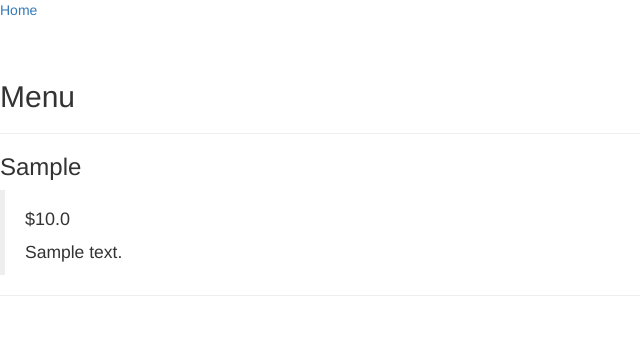
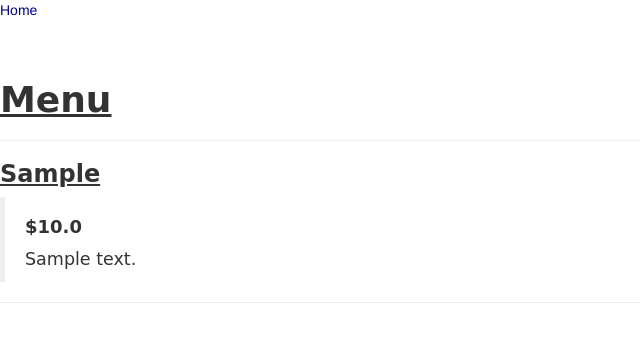
Before and after one commit to cjredmond/mighty_restaurant, a Django app: page /food/list/ in a window 1280 px wide. Shown: the top 342 px of the page, without its empty margins (0-640 px from the left). Run offline with Django 3.2, Linux system fonts and the light colour scheme; tables that the repository leaves empty hold one stand-in row (values such as "Sample post"); some libraries are stand-ins or nearby versions.

```diff
--- a/templates/base.html
+++ b/templates/base.html
@@ -4,14 +4,23 @@
   <head>
     <meta charset="utf-8">
     <title>Menu</title>
-    <link rel="stylesheet" href="{% static 'css/bootstrap.css' %}" media="screen" title="no title">
-    <link rel="stylesheet" type="text/css" href="{% static 'css/base.css' %}" />
+     <link rel="stylesheet" href="{% static 'css/bootstrap.css' %}" media="screen" title="no title">
+     <link rel="stylesheet" type="text/css" href="{% static 'css/base.css' %}" />
     <style media="screen">
       .btn {
         height:150px;
         width:150px;
         align-items: center;
         justify-content: center;
+      }
+      .text_menu {
+        text-decoration: underline;
+      }
+      .menu {
+        font-family: cursive;
+      }
+      a {
+        color: navy;
       }
 
     </style>
--- a/templates/utility/food_list.html
+++ b/templates/utility/food_list.html
@@ -9,21 +9,20 @@
         {% csrf_token %}
         <input type="text" name="food" value="" placeholder="Food">
         <input type="text" name="description" value="" placeholder="Description">
-        <input type="number" step="any" name="price" value="" placeholder="Price">
+        <input type="number" step=".01" name="price" value="" placeholder="Price">
         <input type="submit" name="" value="Submit">
     </form>
   {% endif %}
-
-  <h2>Menu</h2>
+  <div class="menu">
+  <h1 class="text_menu"><b>Menu</b></h1>
   <hr>
   {% for food in object_list %}
-    <h3>{{ food.food }}</h3>
+    <h3 class="text_menu"><b>{{ food.food }}</b></h3>
     <blockquote>
-      <h4>${{ food.price }}</h4>
+      <h4><b>${{ food.price }}</b></h4>
       {{ food.description }}
     </blockquote>
-
     <hr>
   {% endfor %}
-
+  </div>
 {% endblock %}
```
